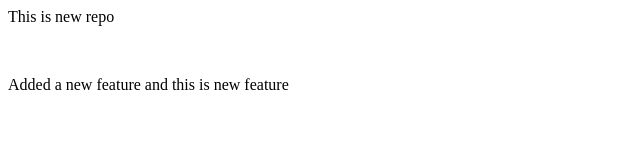
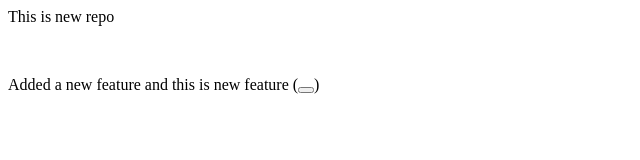
Before and after one commit to svamshikrishna001/localrepo, a plain HTML site: page index.html in a window 1280 px wide. Shown: the full height of the page, 0-640 px from the left. Drawn offline with Linux system fonts and the light colour scheme.

Commit message:
Add Button

```diff
--- a/index.html
+++ b/index.html
@@ -1,3 +1,3 @@
 <p>This is new repo</p>
 <br>
-<p>Added a new feature and this is new feature</p>
+<p>Added a new feature and this is new feature (<button></button>)</p>
```
Also changed, not shown: 2 other files.
